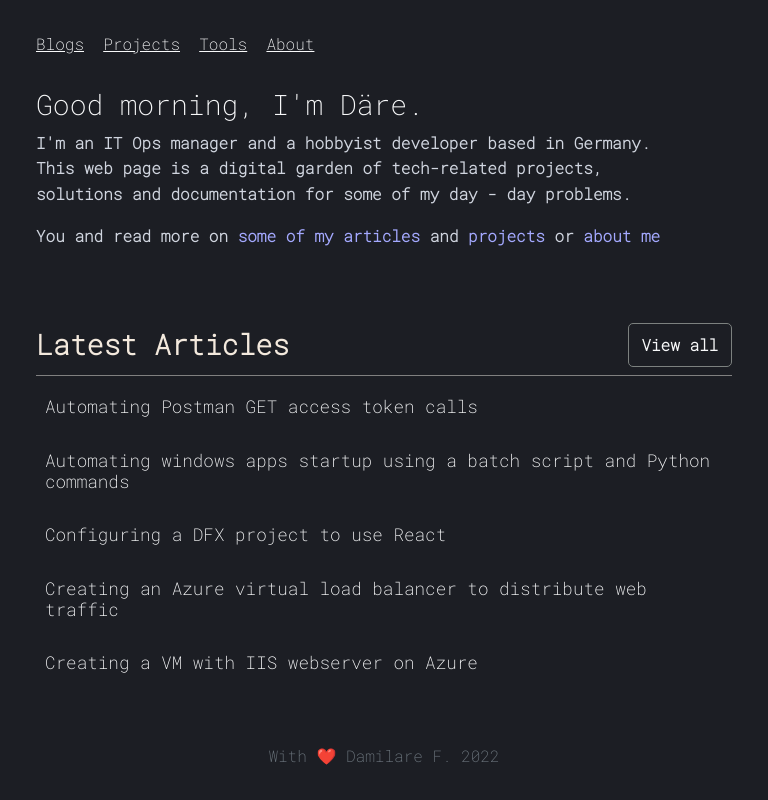
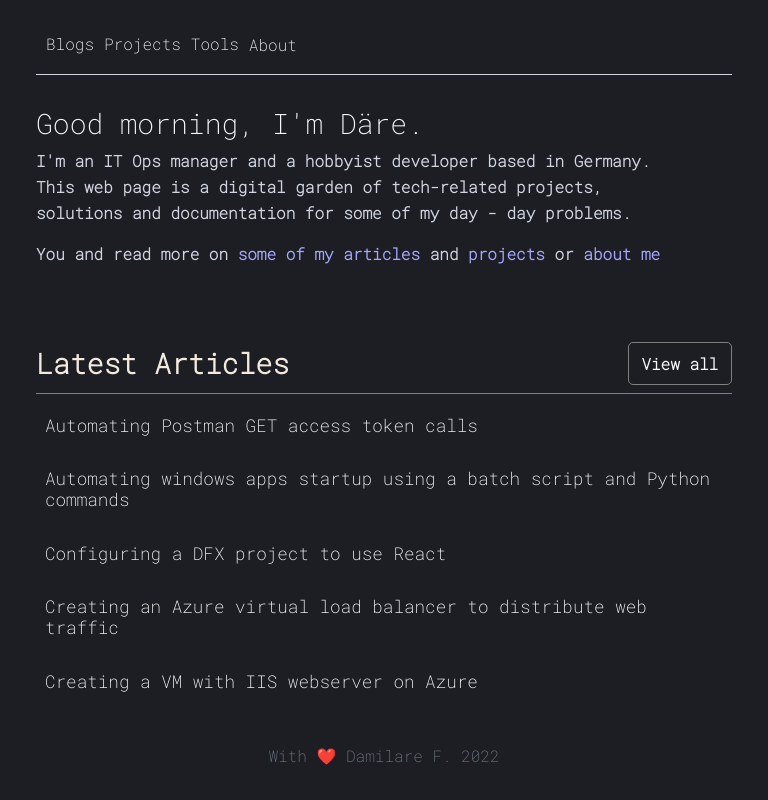
Before and after one commit to fodare/damilare-me, a React (Create React App) app: page / in a window 768 px wide. Built offline with nearby package versions, Linux system fonts and the light colour scheme.

Commit message:
Added new home route for mobile view

```diff
--- a/public/assests/styling/style.css
+++ b/public/assests/styling/style.css
@@ -51,6 +51,10 @@ a{
 
 /* Navbar styling */
 
+.navigation{
+    margin-bottom: 2rem;
+}
+
 .nav-element{
     padding-top: 2rem;
 }
@@ -73,14 +77,29 @@ a{
 .nav-section{
     display: flex;
     justify-content: space-between;
-    padding-bottom: 2rem;
+    padding-bottom: 1rem;
 }
 
 .routes{
     display: flex;
-    align-items:center;
     justify-content: space-between;
-    gap: 1.2rem;
+    gap: 10px;
+}
+
+
+.route-links{
+    text-decoration: none;
+    color:#f8f9fa;
+    background-color: transparent;
+}
+
+.route-links:hover{
+    text-decoration: none;
+    color:#f8f9fa;
+}
+
+.home-outer{
+   margin: 0 0 !important;
 }
 
 /* Home page styling */
@@ -552,10 +571,31 @@ text-align:center
 
 /* Media query */
 @media (max-width:1000px) {
-
     .nav-wrapper{
         display: none;
     }
+
+    .padding-div{
+        display: none;
+    }
+
+    .nav-section{
+        border-bottom: .5px solid #d0d5df;
+    }
+    .nav-routes{
+        display: block;
+        margin-left: 0;
+     }
+
+     navi
+    .routes{
+        display: flex;
+        align-items: center;
+        justify-content: space-between;
+        padding-bottom:.5rem;
+        width: 100%;
+    }
+
     .introPic{
         display: none;
     }
@@ -586,3 +626,9 @@ text-align:center
         visibility: hidden;
     }
 }
+
+@media screen and (min-width: 700px) {
+    .mobile-only {
+      display: none !important;
+    }
+  }
--- a/src/components/NavBar.jsx
+++ b/src/components/NavBar.jsx
@@ -16,30 +16,36 @@ function NavBar() {
                <div className="nav-routes">
                   <nav>
                      <div className="routes">
+                        {/* Home */}
+                        <div className="nav-item-outer home-outer">
+                           <a href="/" className="route-links mobile-only">
+                              <span>Home</span>
+                           </a>
+                        </div>
                         {/* Blogs */}
                         <div className="nav-item-outer">
-                           <a href="/" className="route">
+                           <a href="/blogs" className="route-links blogs">
                               <span>Blogs</span>
                            </a>
                         </div>
 
                         {/* Projects */}
-                        <div className="nav-item-outer" k>
-                           <a href="/" className="">
+                        <div className="nav-item-outer">
+                           <a href="/projects" className="route-links projects">
                               <span>Projects</span>
                            </a>
                         </div>
 
                         {/* Tools */}
-                        <div className="nav-item-outer" k>
-                           <a href="/" className="">
+                        <div className="nav-item-outer">
+                           <a href="/tools" className="route-links tools">
                               <span>Tools</span>
                            </a>
                         </div>
 
                         {/* About */}
-                        <div className="nav-item-outer" k>
-                           <a href="/" className="">
+                        <div className="nav-item-outer">
+                           <a href="/about" className="route-links about">
                               <span>About</span>
                            </a>
                         </div>
@@ -48,9 +54,9 @@ function NavBar() {
                </div>
 
                {/* padding div */}
-               <div>
+               <div className="padding-div">
                   <div className="nav-item-outer ">
-                     <a href="/" className="padding-div">
+                     <a href="/" className="padding-link">
                         <span></span>
                      </a>
                   </div>
```
